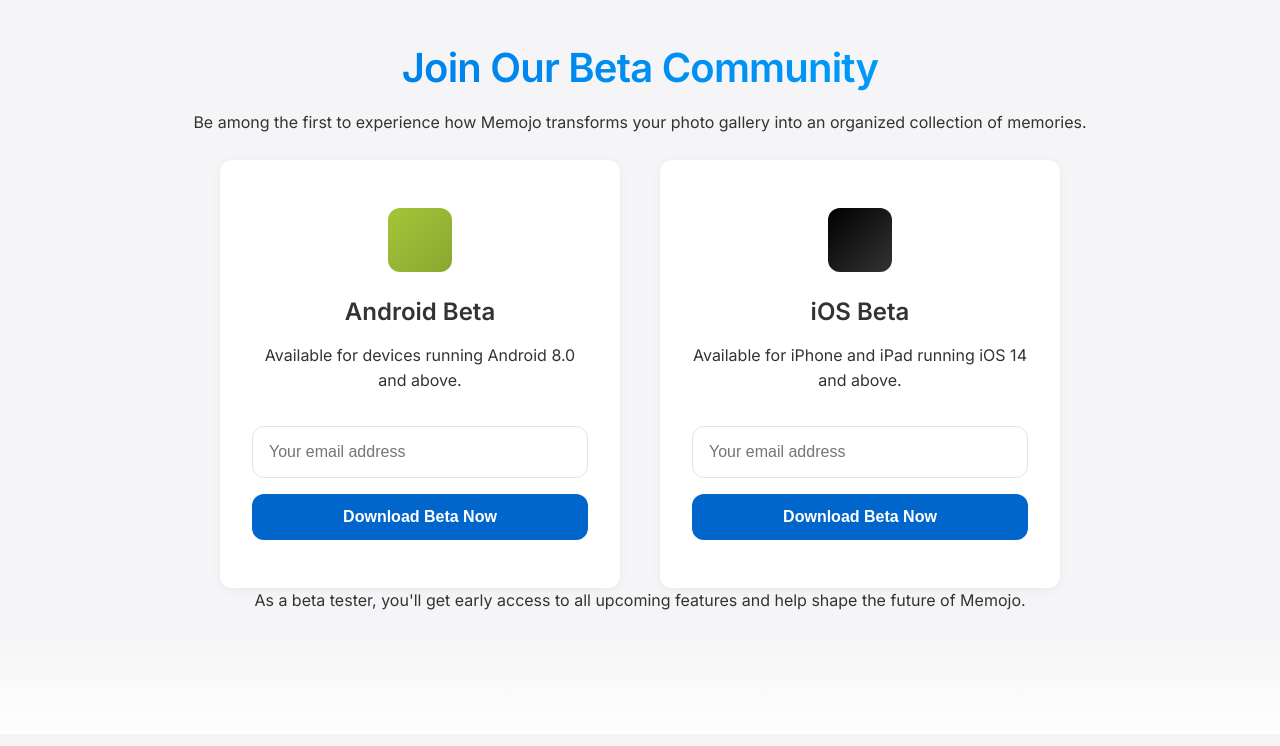
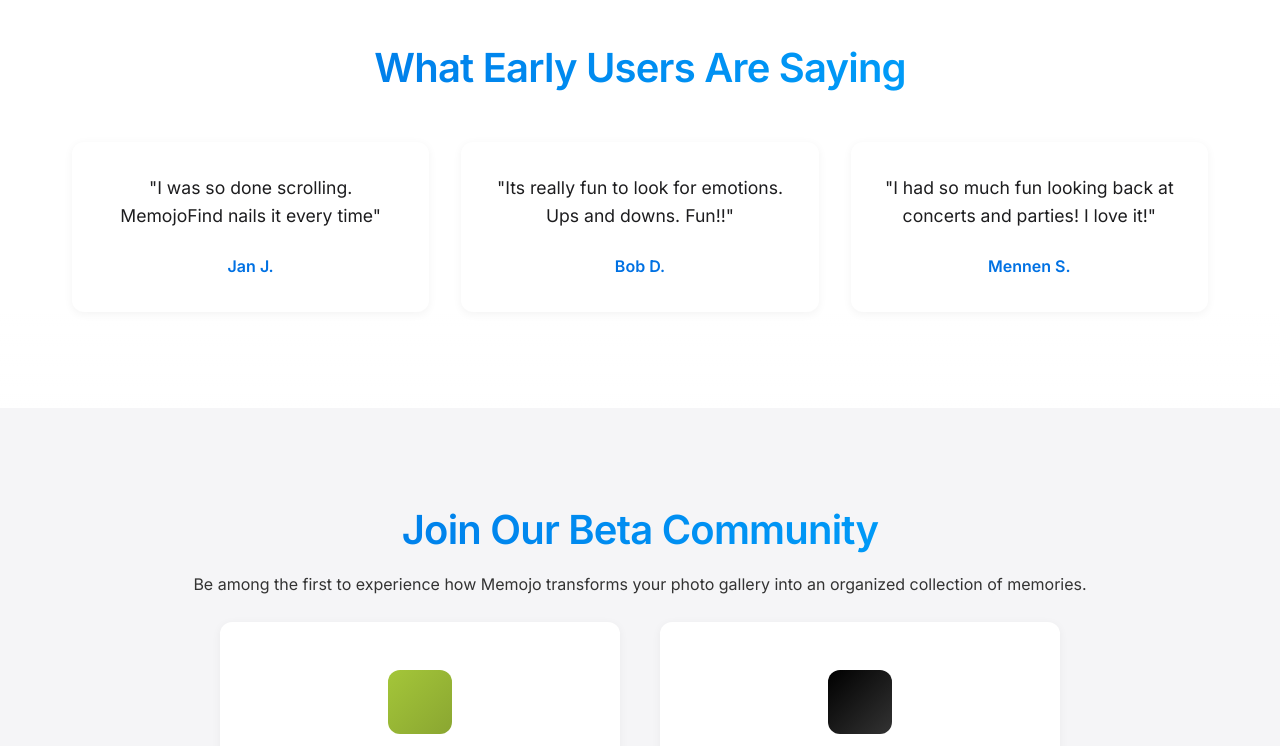
Before and after one commit to frankdelattin/memojo-landing-page, a website: page index.html in a window 1280 px wide. Shown: the part 2414-3160 px from the top of the page. Drawn offline with Linux system fonts and the light colour scheme; no server answers.

Commit message:
added-testimonials-without-images

```diff
--- a/index.html
+++ b/index.html
@@ -134,6 +134,32 @@
             </div>
             <div class="vision-image">
                 <img src="images/Create album optim.gif" alt="Travel Memories" class="vision-img">
+            </div>
+        </div>
+    </section>
+
+    <section id="testimonials" class="testimonials">
+        <div class="container">
+            <h2>What Early Users Are Saying</h2>
+            <div class="testimonial-grid">
+                <div class="testimonial-card">
+                    <div class="testimonial-content">
+                        <p class="testimonial-text">"I was so done scrolling. MemojoFind nails it every time"</p>
+                        <p class="testimonial-author">Jan J.</p>
+                    </div>
+                </div>
+                <div class="testimonial-card">
+                    <div class="testimonial-content">
+                        <p class="testimonial-text">"Its really fun to look for emotions. Ups and downs. Fun!!"</p>
+                        <p class="testimonial-author">Bob D.</p>
+                    </div>
+                </div>
+                <div class="testimonial-card">
+                    <div class="testimonial-content">
+                        <p class="testimonial-text">"I had so much fun looking back at concerts and parties! I love it!"</p>
+                        <p class="testimonial-author">Mennen S.</p>
+                    </div>
+                </div>
             </div>
         </div>
     </section>
```
